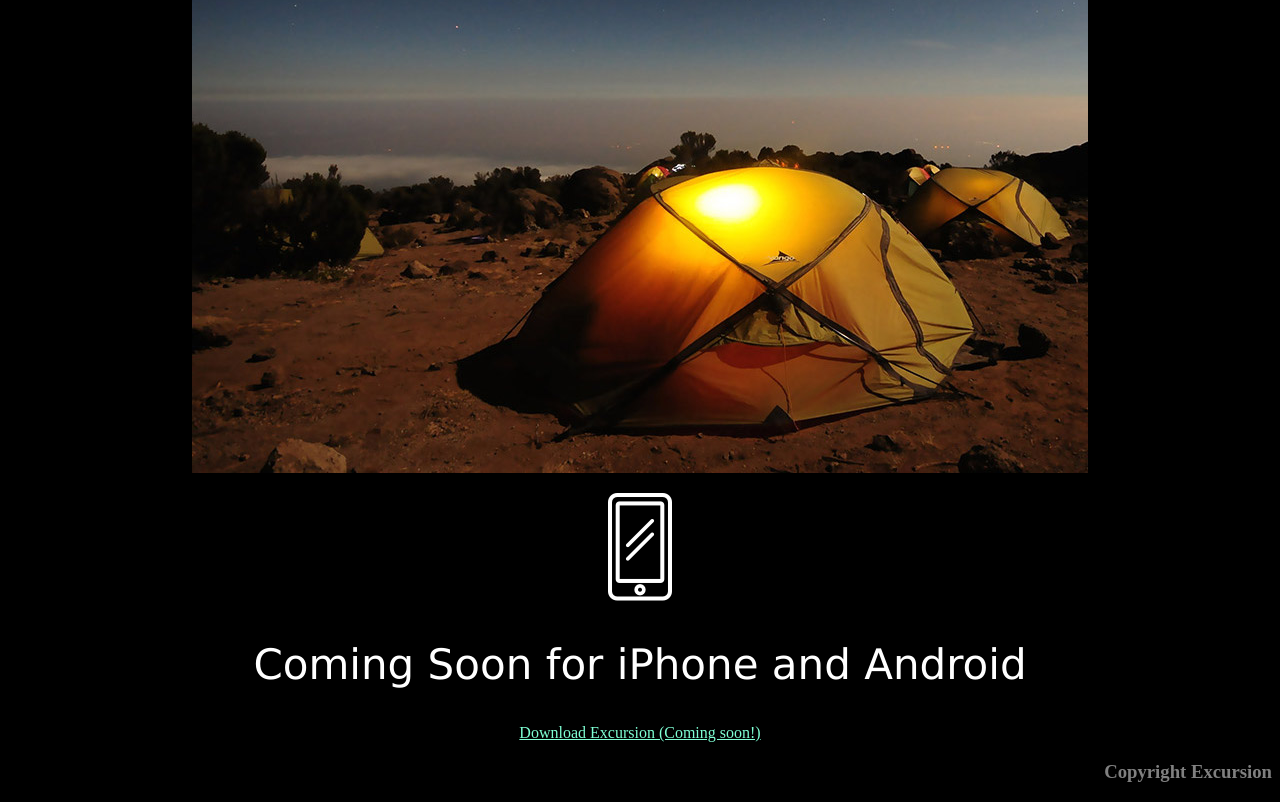
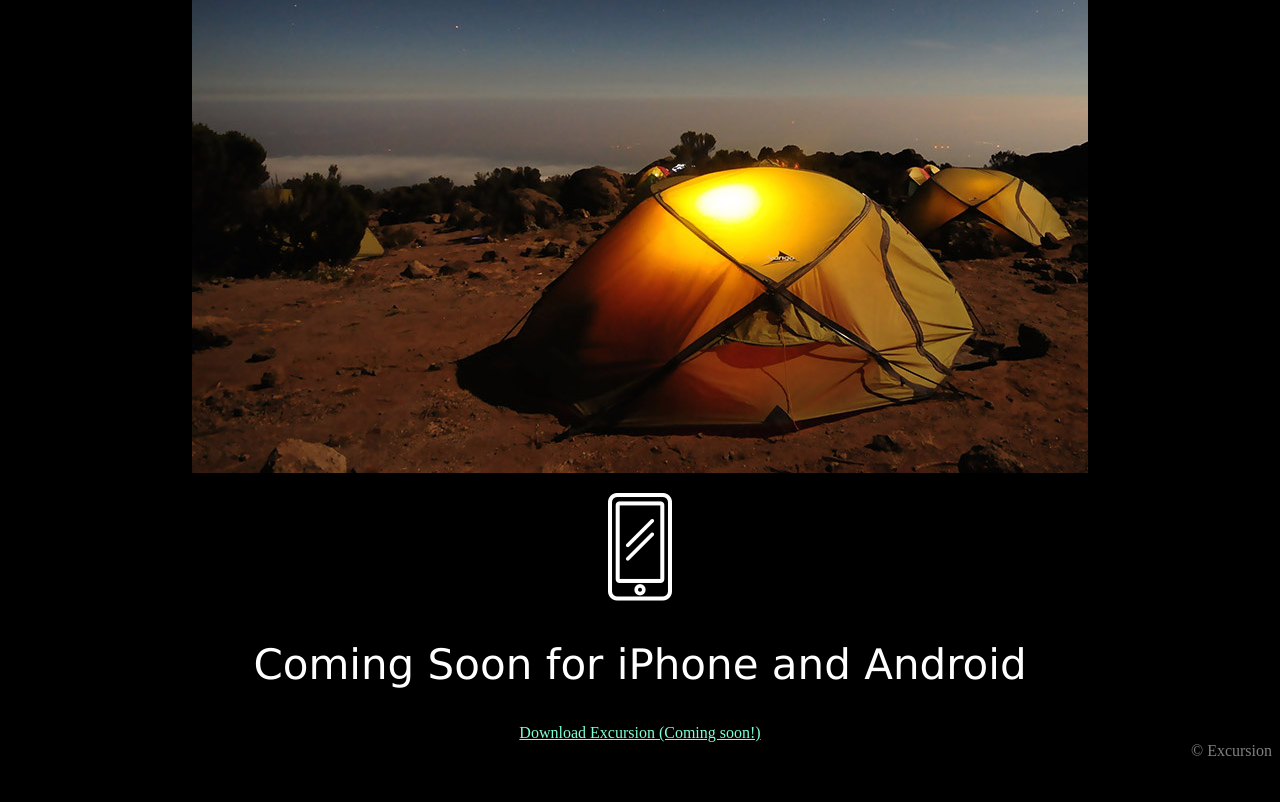
Before and after one commit to JamieBarlow/excursion, a plain HTML site: page index.html in a window 1280 px wide. Shown: the part 526-1328 px from the top of the page. After the commit the page ends 1294 px from the top, so only its background shows below. Drawn offline with Linux system fonts and the light colour scheme.

Commit message:
Final styling and copyright

```diff
--- a/index.html
+++ b/index.html
@@ -23,6 +23,6 @@
     </p>
     <h2>Coming Soon for iPhone and Android</h2>
     <a href="link">Download Excursion (Coming soon!)</a>
-    <h3 id="copyright">Copyright Excursion</h3>
+    <footer id="copyright">&copy; Excursion</footer>
 </body>
 </html>
--- a/resources/css/style.css
+++ b/resources/css/style.css
@@ -24,6 +24,7 @@ h3 {
 
 #copyright {
     text-align: right;
+    color: gray;
 }
 
 a {
```
